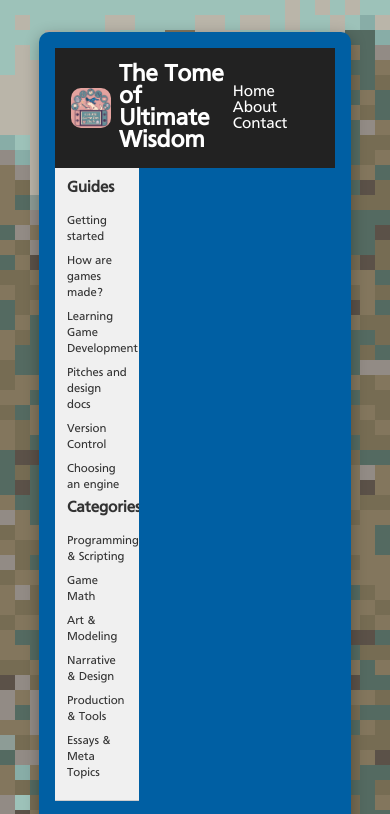
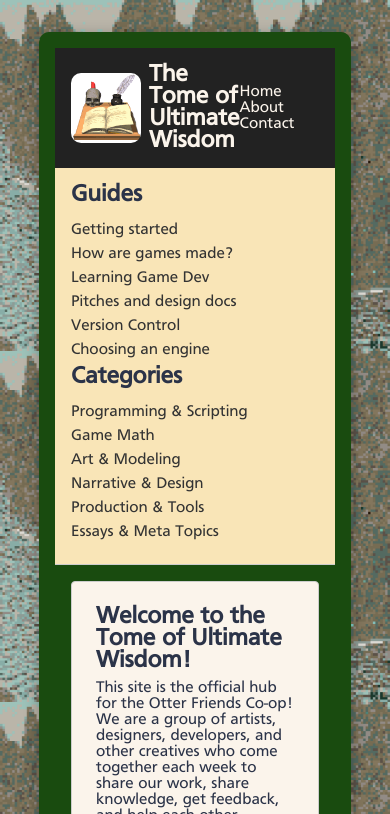
Before and after one commit to KyleLynnDev/TomeOfUltimateWisdom, a plain HTML site: page index.html in a window 390 px wide. Shown: the top 814 px of the page. Drawn offline with Linux system fonts and the light colour scheme.

Commit message:
colors and layout

```diff
--- a/header.html
+++ b/header.html
@@ -2,7 +2,7 @@
 <header class="site-header">
 
     <div class="header-with-image">
-        <img src="images/logo.png" alt="Icon" />
+        <img src="images/spell_book.gif" alt="Icon" />
         <h2>The Tome of Ultimate Wisdom</h2>
     </div>
     <nav class="top-nav">
--- a/sidebar.html
+++ b/sidebar.html
@@ -4,7 +4,7 @@
     <ul>
       <li><a href="#">Getting started</a></li>
       <li><a href="#">How are games made?</a></li>
-      <li><a href="#">Learning Game Development</a></li>
+      <li><a href="#">Learning Game Dev</a></li>
       <li><a href="#">Pitches and design docs</a></li>
       <li><a href="#">Version Control</a></li>
       <li><a href="#">Choosing an engine</a></li>
--- a/styles.css
+++ b/styles.css
@@ -12,9 +12,10 @@
 
   body {
     font-family: "FR";
-    color: #333;
-    background-color: #fafafa;
+    color: #2B3348;
+    background-color: #FBF4EB;
     background-image: url("images/background.png");
+    background-size:contain;
   }
 
   /* Container for the entire page layout */
@@ -23,7 +24,7 @@
     margin: 2em auto;
     padding: 1em;
     max-width: 80%;
-    background:#005fa3;
+    background:#194b0f;
     border-radius: 10px;
     box-shadow: 0 4px 15px rgba(0,0,0,0.3);
     display: flex;
@@ -34,7 +35,7 @@
   /* Header (Top Nav) */
   .site-header {
     background-color: #222;
-    color: #fff;
+    color: #FBF4EB;
     padding: 1rem;
     display: flex;
     align-items: center;
@@ -44,7 +45,7 @@
     margin-right: 2rem;
   }
   .top-nav a {
-    color: #fff;
+    color: #FBF4EB;
     margin-right: 1rem;
     text-decoration: none;
   }
@@ -62,8 +63,8 @@
   }
 
   .header-with-image img {
-    width: 40px;  /* Adjust as needed */
-    height: 40px;
+    width: 70px;  /* Adjust as needed */
+    height: 70px;
   }
 
 
@@ -76,9 +77,9 @@
 
   /* Sidebar Styles */
   .sidebar {
-    width: 240px;
-    max-width: 15%;
-    background-color: #f0f0f0;
+    width: auto;
+
+    background-color: #F9E5B7;
     padding: 1rem;
     overflow-y: auto; /* In case there's a long list of categories */
     border-right: 1px solid #ccc;
@@ -106,34 +107,7 @@
   }
 
 
-/* ✅ Make Sidebar Smaller on Mobile */
-@media screen and (max-width: 768px) {
-    .sidebar {
-      width: 180px;  /* Reduce sidebar width */
-      max-width: 25%; /* Allow a bit more space */
-    }
 
-    .sidebar h2 {
-      font-size: 1rem; /* Reduce header size */
-    }
-
-    .sidebar a {
-      font-size: 0.85rem; /* Make text smaller */
-    }
-  }
-
-  /* ✅ On Very Small Screens (Phones), Make Sidebar Even Smaller */
-  @media screen and (max-width: 480px) {
-    .sidebar {
-      width: 150px;  /* Shrink sidebar further */
-      max-width: 30%;
-      padding: 0.75rem; /* Reduce padding */
-    }
-
-    .sidebar a {
-      font-size: 0.75rem; /* Make links even smaller */
-    }
-  }
 
 
 
@@ -150,7 +124,7 @@
 
   /* Hero / Banner Section */
   .hero {
-    background: #fff;
+    background: #FBF4EB;
     padding: 1.5rem;
     margin-bottom: 2rem;
     border: 1px solid #ccc;
@@ -171,7 +145,7 @@
     cursor: pointer;
   }
   .hero button:hover {
-    background-color: #005fa3;
+    background-color: #6CA1E6;
   }
 
 
@@ -194,11 +168,11 @@ img{
 .grid-item {
     flex: 1 1 calc(30% - 2em);
     text-align: center;
-    color: white;
+    color: #FBF4EB;
 }
 .grid-item a {
     text-decoration: none;
-    color:#fff
+    color:#FBF4EB
 }
 .hover-block {
     background: #387ea0;
@@ -222,7 +196,7 @@ img{
 
   /* Featured / Latest Updates */
   .featured-updates {
-    background: #fff;
+    background: #FBF4EB;
     padding: 1rem;
     border: 1px solid #ccc;
     border-radius: 4px;
@@ -248,7 +222,7 @@ img{
   /* Footer */
   .site-footer {
     background-color: #222;
-    color: #fff;
+    color: #FBF4EB;
     text-align: center;
     padding: 1rem;
     border-radius: 10px;
```
Also changed, not shown: images/spell_book.gif (added).
